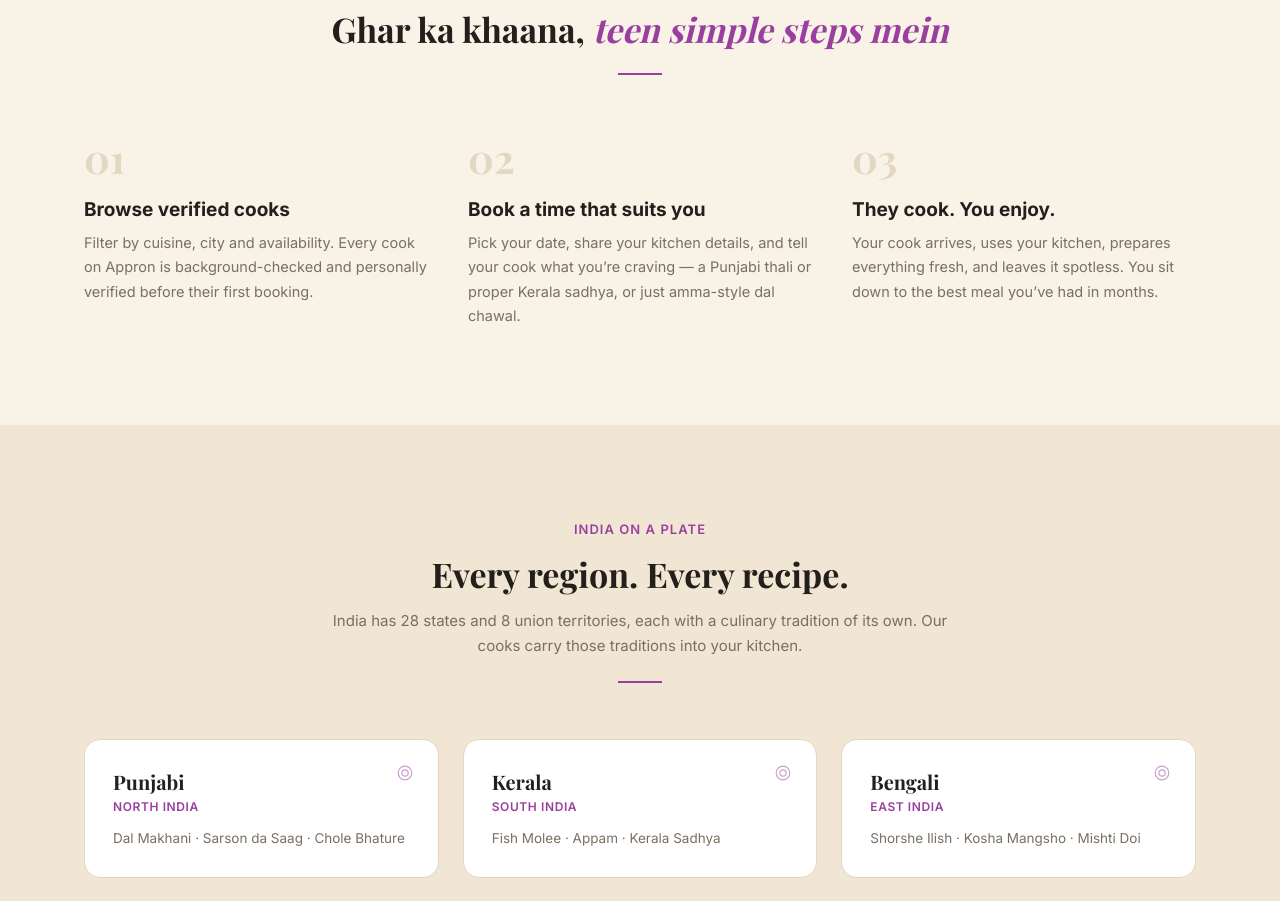
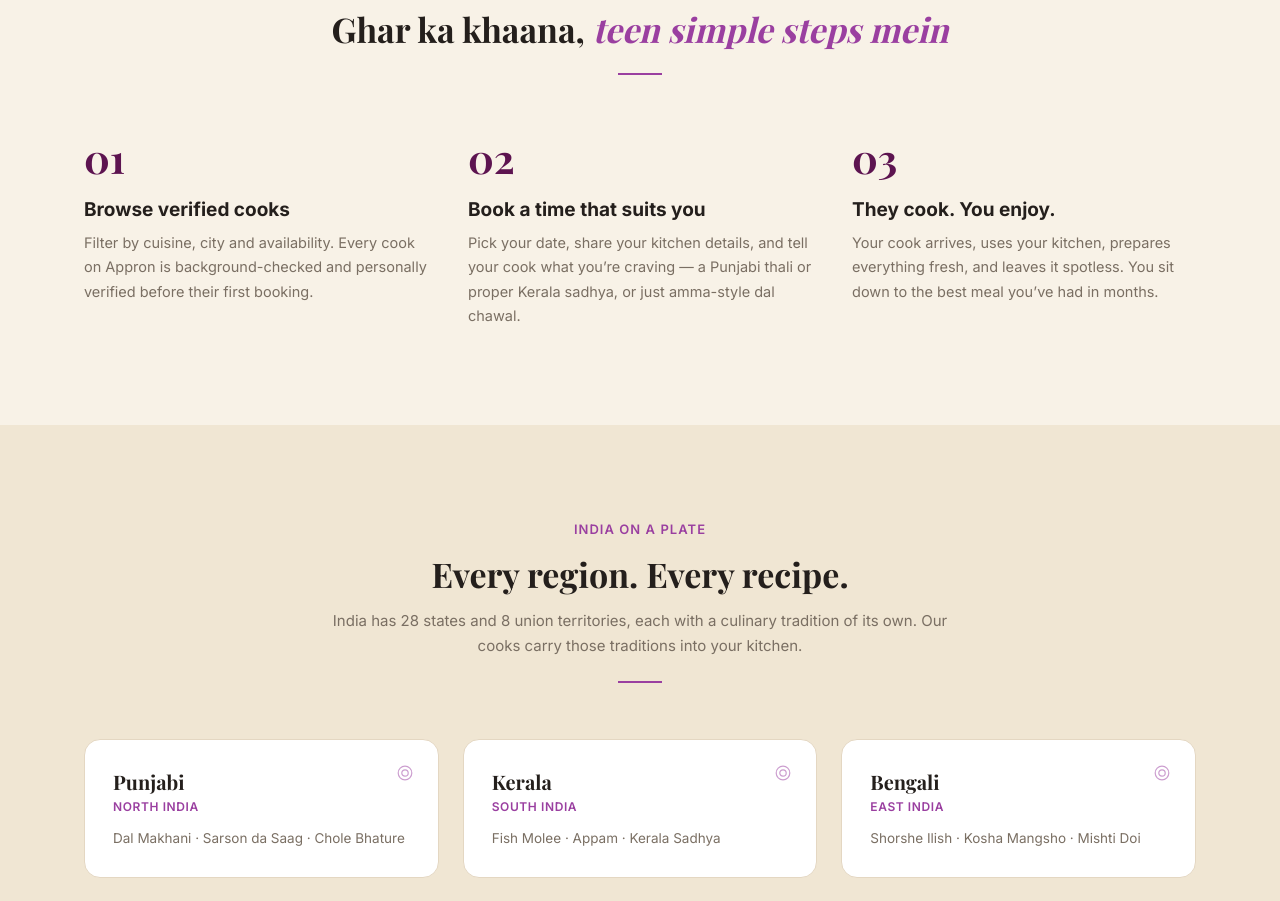
Before and after one commit to SLICKjp/appron, a React (Vite) app: page / in a window 1280 px wide. Shown: the part 1020-1921 px from the top of the page. Built offline with nearby package versions, Linux system fonts and the light colour scheme; a web font is replaced by a local one.

Commit message:
Added color to how it works section

```diff
--- a/src/components/HowItWorks/howitworks.css
+++ b/src/components/HowItWorks/howitworks.css
@@ -13,7 +13,7 @@
   font-family: var(--font-serif);
   font-size: 40px;
   font-weight: 700;
-  color: var(--border);
+  color: #5d1450;
   margin-bottom: 14px;
 }
 
```
